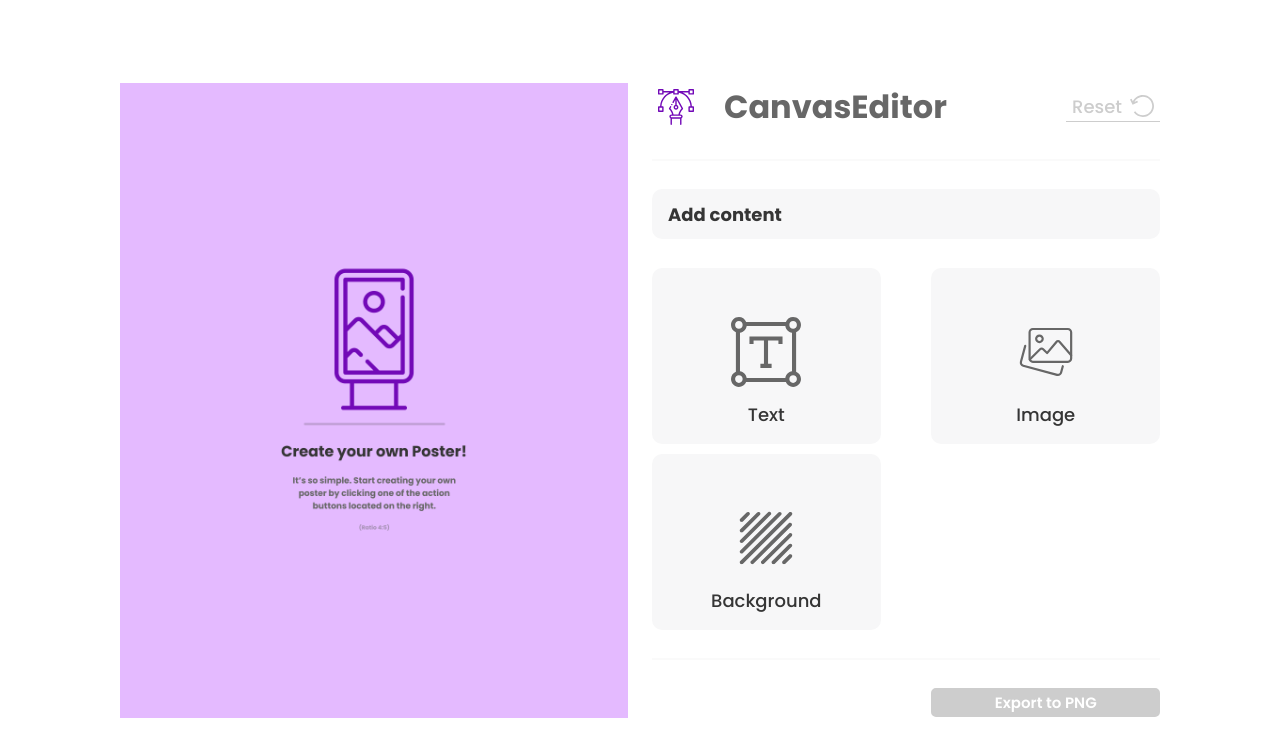
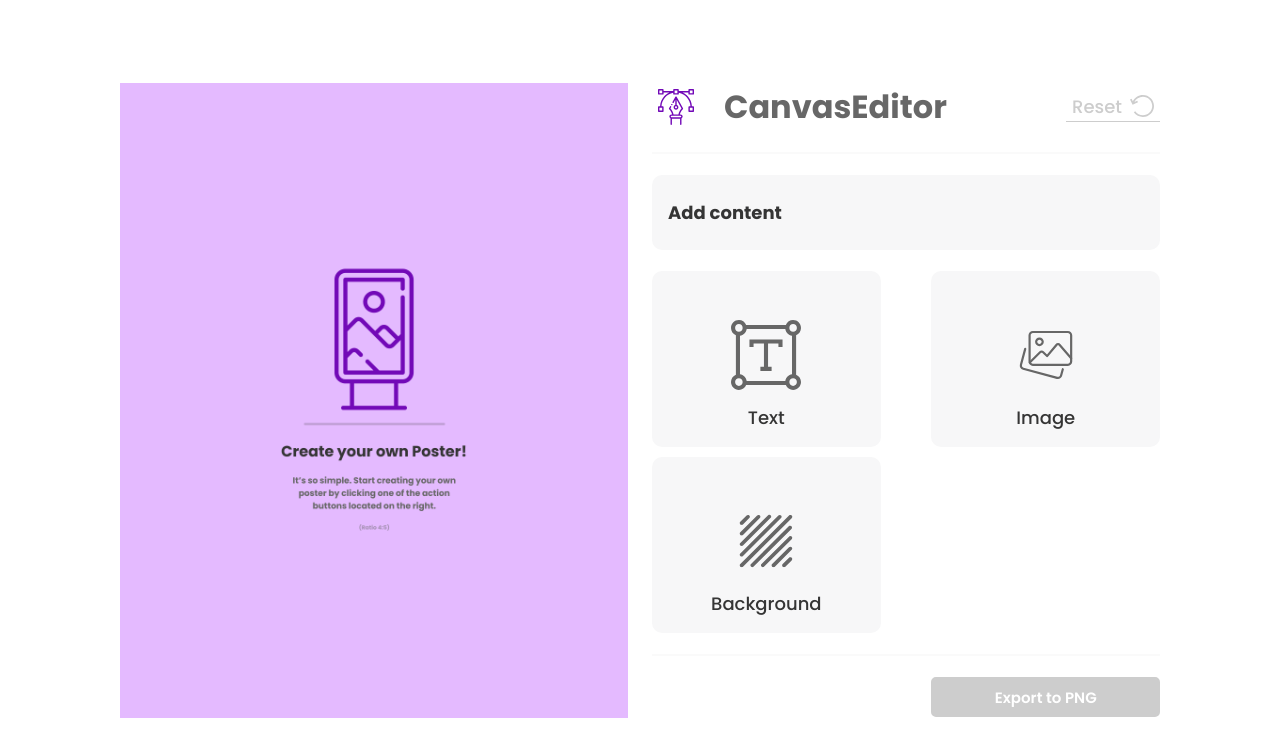
Before and after one commit to noszczykmichal/canvas-editor, a React (Vite) app: page / in a window 1280 px wide. Shown: the top 756 px of the page. Built offline with nearby package versions, Linux system fonts and the light colour scheme.

Commit message:
small fixes

```diff
--- a/src/components/CanvasControls/CanvasControls.scss
+++ b/src/components/CanvasControls/CanvasControls.scss
@@ -55,6 +55,10 @@
     padding: 10px 0px 10px 16px;
     margin: 0;
     border-radius: vars.$radius-big;
+
+    @media (min-width: 1200px) {
+      height: 75px;
+    }
   }
 
   .export-button {
@@ -69,6 +73,10 @@
     border: 2px solid vars.$primary-75;
     cursor: pointer;
     transition: all ease-in-out 250ms;
+
+    @media (min-width: 768px) {
+      height: 40px;
+    }
   }
 
   @media (min-width: 475px) {
--- a/src/components/CanvasControls/ControlButton/ControlButton.scss
+++ b/src/components/CanvasControls/ControlButton/ControlButton.scss
@@ -43,7 +43,11 @@
   }
 
   @media (min-width: 1024px) {
-    padding-top: 45px;
+    padding-top: 25px;
     font-size: vars.$font-medium;
   }
+
+  @media (min-width: 1200px) {
+    padding-top: 45px;
+  }
 }
--- a/src/components/CanvasControls/Controls/Controls.scss
+++ b/src/components/CanvasControls/Controls/Controls.scss
@@ -3,4 +3,8 @@
   flex-wrap: wrap;
   gap: 10px;
   justify-content: space-between;
+
+  @media (min-width: 1024px) {
+    // gap: 30px;
+  }
 }
```
